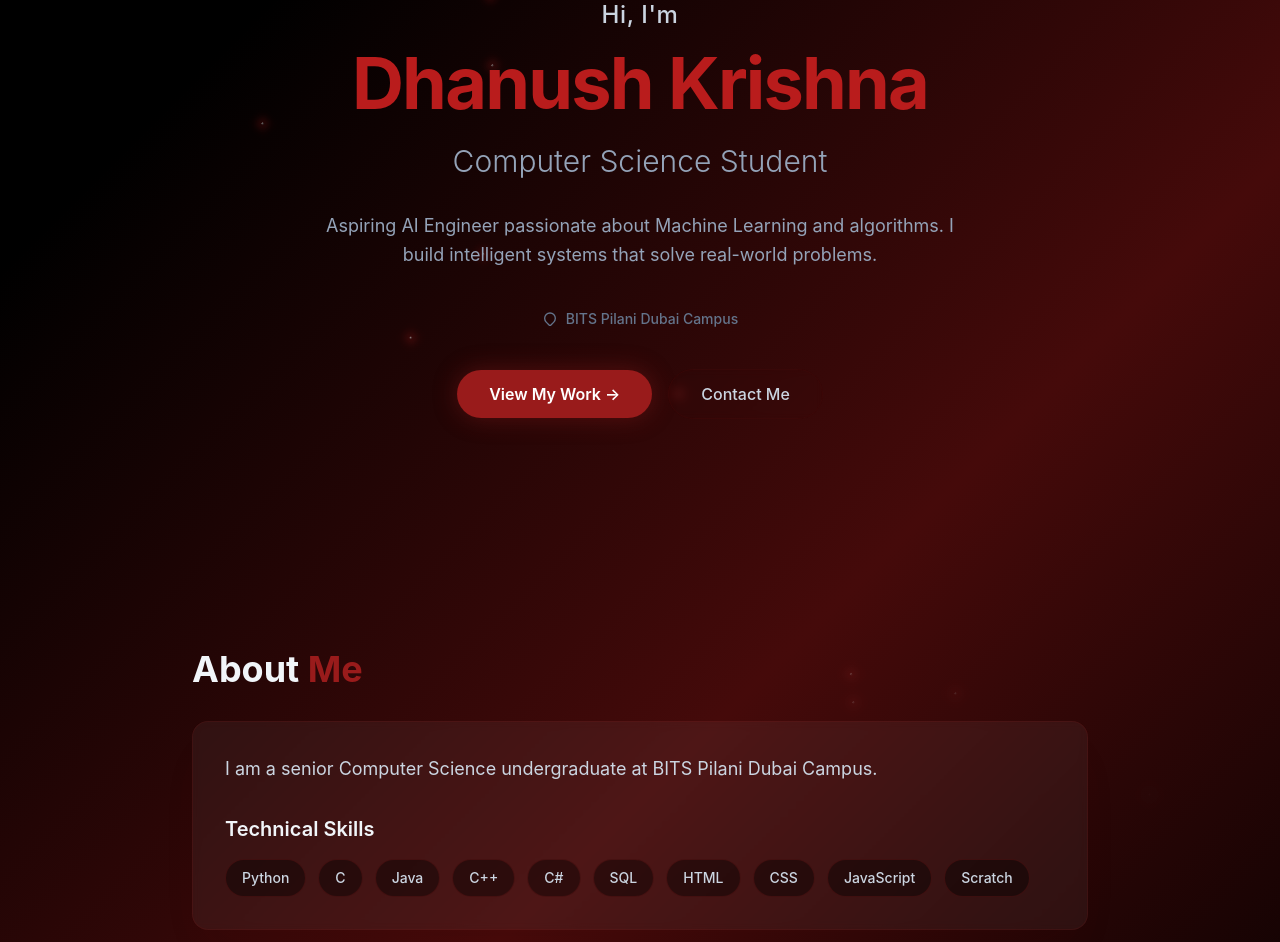
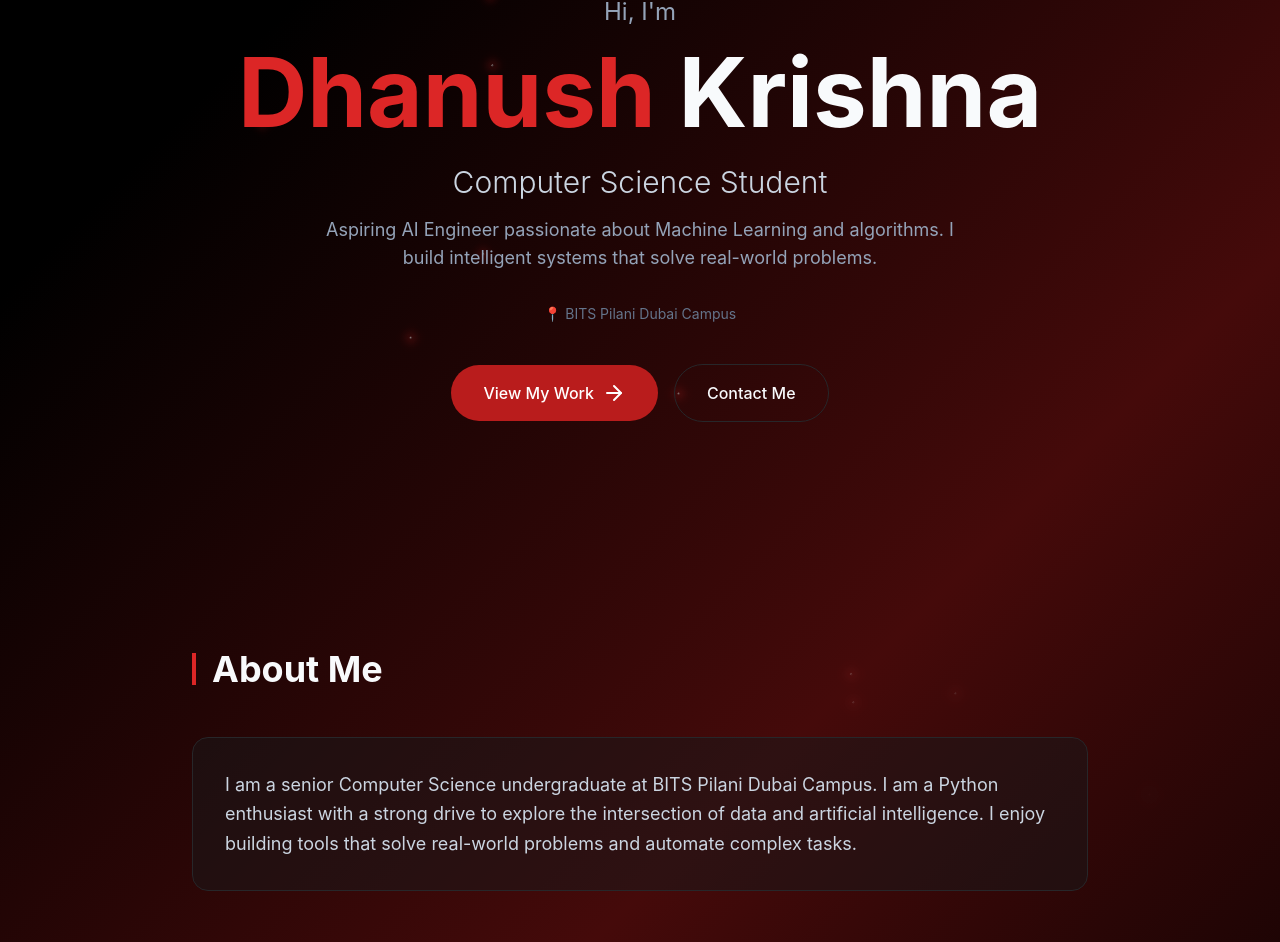
Before and after one commit to DhanushKrishna4/My-Portfolio, a React (Vite) app: page / in a window 1280 px wide. Shown: the part 231-1173 px from the top of the page. Built offline with nearby package versions, Linux system fonts and the light colour scheme.

Commit message:
restore original content for Hero and About sections

```diff
--- a/src/components/About.jsx
+++ b/src/components/About.jsx
@@ -1,31 +1,36 @@
 import React from 'react';
 
 const About = () => {
-  const skills = ["Python", "C", "Java", "C++", "C#", "SQL", "HTML", "CSS", "JavaScript", "Scratch"];
+  const skills = [
+    "Python", "C", "Java", "C++", "C#", "SQL", "HTML", "CSS", "JavaScript", "Scratch"
+  ];
 
   return (
-    <section id="about" className="py-20 px-6">
+    <section id="about" className="py-20 px-4 relative z-10">
       <div className="max-w-4xl mx-auto">
-        <h2 className="text-3xl md:text-4xl font-bold mb-8 text-slate-100">
-          {/* Changed red-700 to red-800 */}
-          About <span className="text-red-800">Me</span>
-        </h2>
-        <div className="bg-white/5 p-8 rounded-2xl border border-red-900/20 backdrop-blur-sm shadow-2xl shadow-red-900/5">
-          <p className="text-slate-300 text-lg leading-relaxed mb-8">
-            I am a senior Computer Science undergraduate at BITS Pilani Dubai Campus.
+        <div className="flex items-center gap-4 mb-12">
+          <div className="h-8 w-1 bg-red-600"></div>
+          <h2 className="text-4xl font-bold">About Me</h2>
+        </div>
+
+        <div className="bg-zinc-900/50 border border-zinc-800 p-8 rounded-2xl mb-12">
+          <p className="text-slate-300 text-lg leading-relaxed">
+            I am a senior Computer Science undergraduate at BITS Pilani Dubai Campus. I am a Python enthusiast
+            with a strong drive to explore the intersection of data and artificial intelligence. I enjoy building
+            tools that solve real-world problems and automate complex tasks.
           </p>
-          <h3 className="text-xl font-semibold text-slate-100 mb-4">Technical Skills</h3>
-          <div className="flex flex-wrap gap-3">
+        </div>
+
+        <h3 className="text-2xl font-bold mb-8">Technical Skills</h3>
+        <div className="flex flex-wrap gap-4">
           {skills.map((skill, index) => (
             <span
               key={index}
-                // Changed hover:border-red-600 to hover:border-red-700
-                className="px-4 py-2 bg-black/40 text-slate-300 rounded-full text-sm font-medium border border-red-900/30 hover:border-red-700 hover:text-white hover:bg-red-950/40 transition-all duration-300 cursor-default"
+              className="px-6 py-3 bg-zinc-900/50 border border-zinc-800 rounded-xl text-slate-300 hover:border-red-900/50 transition-colors"
             >
               {skill}
             </span>
           ))}
-          </div>
         </div>
       </div>
     </section>
--- a/src/components/Hero.jsx
+++ b/src/components/Hero.jsx
@@ -1,32 +1,37 @@
 import React from 'react';
+import { ArrowRight } from 'lucide-react';
 
 const Hero = () => {
   return (
-    <section id="home" className="min-h-screen flex items-center justify-center pt-20 px-6">
-      <div className="text-center max-w-4xl mx-auto">
-        <h2 className="text-xl md:text-2xl font-medium text-slate-300 mb-4 tracking-wide">Hi, I'm</h2>
-        <h1 className="text-5xl md:text-7xl font-bold mb-6 tracking-tight">
-          {/* Removed gradient and glow; changed to static red-700 for clarity */}
-          <span className="text-red-700">
-            Dhanush Krishna
-          </span>
+    <section id="home" className="min-h-screen flex items-center justify-center pt-20 relative z-10">
+      <div className="text-center px-4">
+        <h2 className="text-xl md:text-2xl text-slate-400 mb-4">Hi, I'm</h2>
+        <h1 className="text-6xl md:text-8xl font-bold mb-6">
+          <span className="text-red-600">Dhanush</span> Krishna
         </h1>
-        <h3 className="text-2xl md:text-3xl text-slate-400 font-light mb-8">Computer Science Student</h3>
-        <p className="text-slate-400 max-w-2xl mx-auto mb-10 text-lg leading-relaxed">
-          Aspiring AI Engineer passionate about Machine Learning and algorithms.
-          I build intelligent systems that solve real-world problems.
+        <p className="text-2xl md:text-3xl text-slate-300 mb-4 font-light">
+          Computer Science Student
         </p>
-        <div className="flex items-center justify-center gap-2 text-slate-500 mb-10 text-sm font-medium">
-          <svg className="w-4 h-4" fill="none" stroke="currentColor" viewBox="0 0 24 24">
-            <path strokeLinecap="round" strokeLinejoin="round" strokeWidth="2" d="M17.657 16.657L13.414 20.9a1.998 1.998 0 01-2.827 0l-4.244-4.243a8 8 0 1111.314 0z" />
-          </svg>
-          <span>BITS Pilani Dubai Campus</span>
+        <p className="max-w-2xl mx-auto text-slate-400 text-lg mb-8">
+          Aspiring AI Engineer passionate about Machine Learning and algorithms. I build intelligent systems that solve real-world problems.
+        </p>
+
+        {/* Restored Location from Screenshot */}
+        <div className="flex items-center justify-center gap-2 text-slate-500 mb-10">
+          <span className="text-sm">📍 BITS Pilani Dubai Campus</span>
         </div>
+
         <div className="flex flex-col sm:flex-row items-center justify-center gap-4">
-          <a href="#projects" className="px-8 py-3 rounded-full bg-red-800 text-white font-semibold hover:bg-red-900 hover:scale-105 transition-all duration-300 shadow-[0_0_25px_rgba(153,27,27,0.4)]">
-            View My Work →
+          <a
+            href="#projects"
+            className="px-8 py-4 bg-red-700 hover:bg-red-800 text-white rounded-full font-medium transition-all flex items-center gap-2 group"
+          >
+            View My Work <ArrowRight className="group-hover:translate-x-1 transition-transform" />
           </a>
-          <a href="#contact" className="px-8 py-3 rounded-full border border-red-950/40 text-slate-300 font-medium hover:border-red-700 hover:text-white hover:bg-red-950/20 transition-all duration-300 bg-transparent backdrop-blur-sm">
+          <a
+            href="#contact"
+            className="px-8 py-4 border border-zinc-800 hover:border-red-900/50 rounded-full font-medium transition-all"
+          >
             Contact Me
           </a>
         </div>
```
Lines whose indentation alone changed are shown as unchanged.
